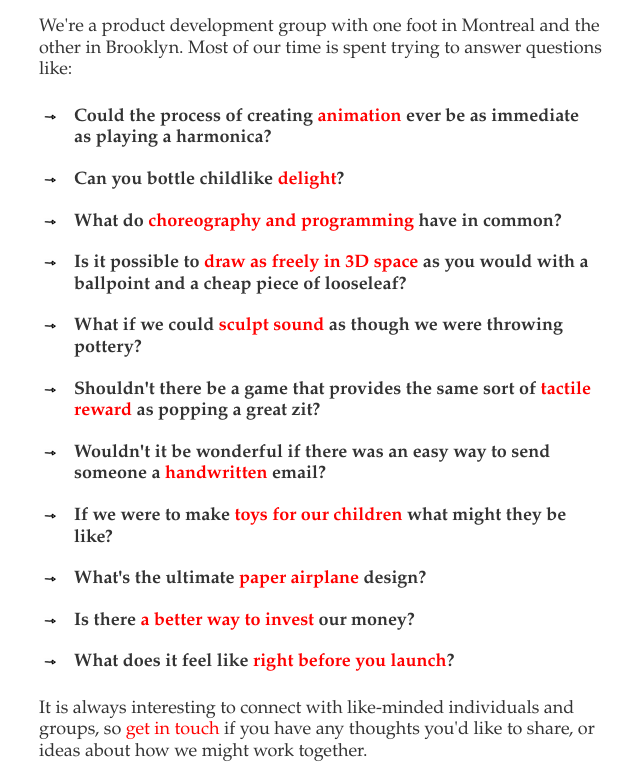
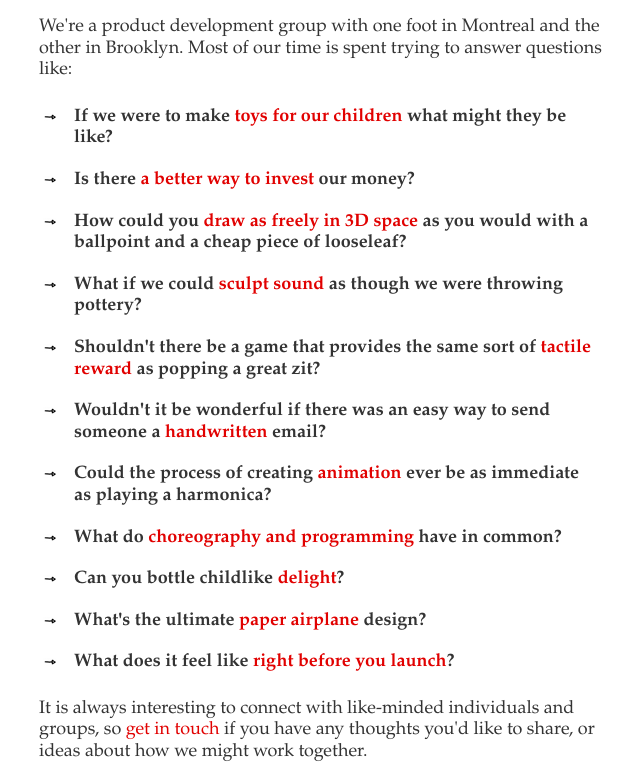
Before and after one commit to pitarupaterson/pitarupaterson_site, a plain HTML site: page index.html in a window 1280 px wide. Shown: the part 639-1420 px from the top of the page, without its empty margins (316-956 px from the left). Drawn offline with Linux system fonts and the light colour scheme.

Commit message:
changed order or bullets

```diff
--- a/index.html
+++ b/index.html
@@ -25,7 +25,7 @@
 
       <p>
 
-      We're a product development group with one foot in Montreal and the other in Brooklyn. Most of our time is spent trying to answer questions like:
+        We're a product development group with one foot in Montreal and the other in Brooklyn. Most of our time is spent trying to answer questions like:
 
       </p>
 
@@ -34,31 +34,41 @@
 
       <ul>
 
+        <li>If we were to make <a href="http://getnumby.com/">toys for our children</a> what might they be like?</li>
+
+        <li>Is there <a href="https://plantly.com/">a better way to invest</a> our money?</li>
+
+        <li>How could you <a href="http://rhondaforever.com/">draw as freely in 3D space</a> as you would with a ballpoint and a cheap piece of looseleaf?</li>
+
+        <li>What if we could <a href="http://sws.cc/sws2003.html">sculpt sound</a> as though we were throwing pottery? </li>
+
+        <li>Shouldn't there be a game that provides the same sort of <a href="http://vimeo.com/3880213">tactile reward</a> as popping a great zit?</li>
+
+        <li>Wouldn't it be wonderful if there was an easy way to send someone a <a href="http://itunes.apple.com/ca/app/handwritten/id452771113">handwritten</a> email?</li>
+
         <li>Could the process of creating <a href="http://insertsilence.com/aug16/">animation</a> ever be as immediate as playing a harmonica?</li>
+
+        <li>What do <a href="http://presstube.com/i-am-a-chain-reaction/">choreography and programming</a> have in common? </li>
+
         <li>Can you bottle childlike <a href="http://insertsilence.com/delight_show/">delight</a>? </li>
-        <li>What do <a href="http://presstube.com/i-am-a-chain-reaction/">choreography and programming</a> have in common? </li>
-        <li>Is it possible to <a href="http://rhondaforever.com/">draw as freely in 3D space</a> as you would with a ballpoint and a cheap piece of looseleaf?</li>
-        <li>What if we could <a href="http://sws.cc/sws2003.html">sculpt sound</a> as though we were throwing pottery? </li>
-        <li>Shouldn't there be a game that provides the same sort of <a href="http://vimeo.com/3880213">tactile reward</a> as popping a great zit?</li>
-        <li>Wouldn't it be wonderful if there was an easy way to send someone a <a href="http://itunes.apple.com/ca/app/handwritten/id452771113">handwritten</a> email?</li>
-        <li>If we were to make <a href="http://getnumby.com/">toys for our children</a> what might they be like?</li>
+
         <li>What's the ultimate <a href="http://www.youtube.com/watch?v=1RnZgozJJz0">paper airplane</a> design?</li>
-        <li>Is there <a href="https://plantly.com/">a better way to invest</a> our money?</li>
+
         <li>What does it feel like <a href="img/how-it-feels-to-launch-big.jpg">right before you launch</a>?</li>
 
       </ul>
       </p>
 
       <p>
-      It is always interesting to connect with like-minded individuals and groups, so <a HREF="&#109;&#97;&#105;&#108;&#116;&#111;&#58;%68%65%6C%6C%6F%40%70%69%74%61%72%75%70%61%74%65%72%73%6F%6E%2E%63%6F%6D">get in touch</a> if you have any thoughts you'd like to share, or ideas about how we might work together.
+        It is always interesting to connect with like-minded individuals and groups, so <a HREF="&#109;&#97;&#105;&#108;&#116;&#111;&#58;%68%65%6C%6C%6F%40%70%69%74%61%72%75%70%61%74%65%72%73%6F%6E%2E%63%6F%6D">get in touch</a> if you have any thoughts you'd like to share, or ideas about how we might work together.
       </p>
 
       <p>
-      We'll leave you with 2 videos we really like: One of <a href="http://www.youtube.com/watch?v=VShmtsLhkQg">John Cleese on creativity</a>, and the other of <a href="http://blip.tv/clojure/hammock-driven-development-4475586">Rich Hickey on problem solving</a>.
+        We'll leave you with 2 videos we really like: One of <a href="http://www.youtube.com/watch?v=VShmtsLhkQg">John Cleese on creativity</a>, and the other of <a href="http://blip.tv/clojure/hammock-driven-development-4475586">Rich Hickey on problem solving</a>.
       </p>
 
       <p>
-      <strong>- James Paterson & Amit Pitaru</strong>
+        <strong>- James Paterson & Amit Pitaru</strong>
       </p>
 
       <img src="img/touch.jpg" title="The feeling right before you launch." class="image-rounded image-bottom">
--- a/src/bootstrap/less/bootstrap-pitarupaterson.less
+++ b/src/bootstrap/less/bootstrap-pitarupaterson.less
@@ -1,4 +1,4 @@
-@linkColor:             #f00;
+@linkColor:              #e10100;
 
 body {
 	margin-top: 40px;
@@ -36,3 +36,8 @@ body {
 .image-bottom {
 	margin-top: 20px;
 }
+
+
+.smaller {
+	font-size: 0.8em;
+}
```
Also changed, not shown: css/bootstrap.css.
